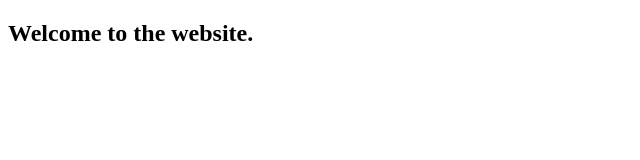
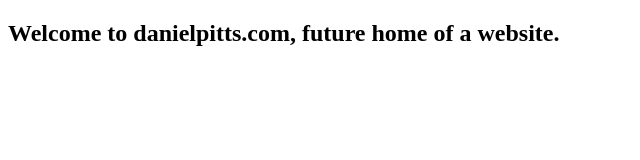
Before and after one commit to dpitts00/sample001, a plain HTML site: page index.html in a window 1280 px wide. Shown: the whole page, without its empty margins (0-640 px from the left). Drawn offline with Linux system fonts and the light colour scheme.

Commit message:
Updating the text. No biggie.

```diff
--- a/index.html
+++ b/index.html
@@ -5,6 +5,6 @@
     <title></title>
   </head>
   <body>
-    <h2>Welcome to the website.</h2>
+    <h2>Welcome to danielpitts.com, future home of a website.</h2>
   </body>
 </html>
```
